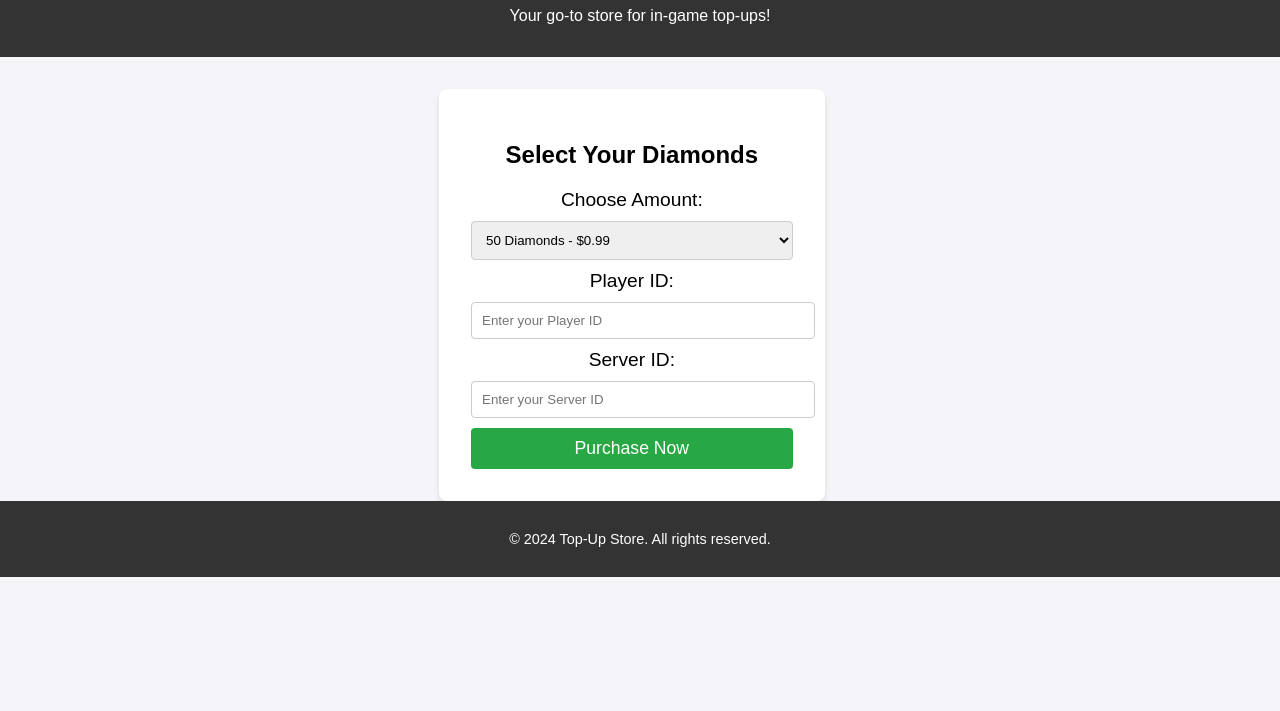
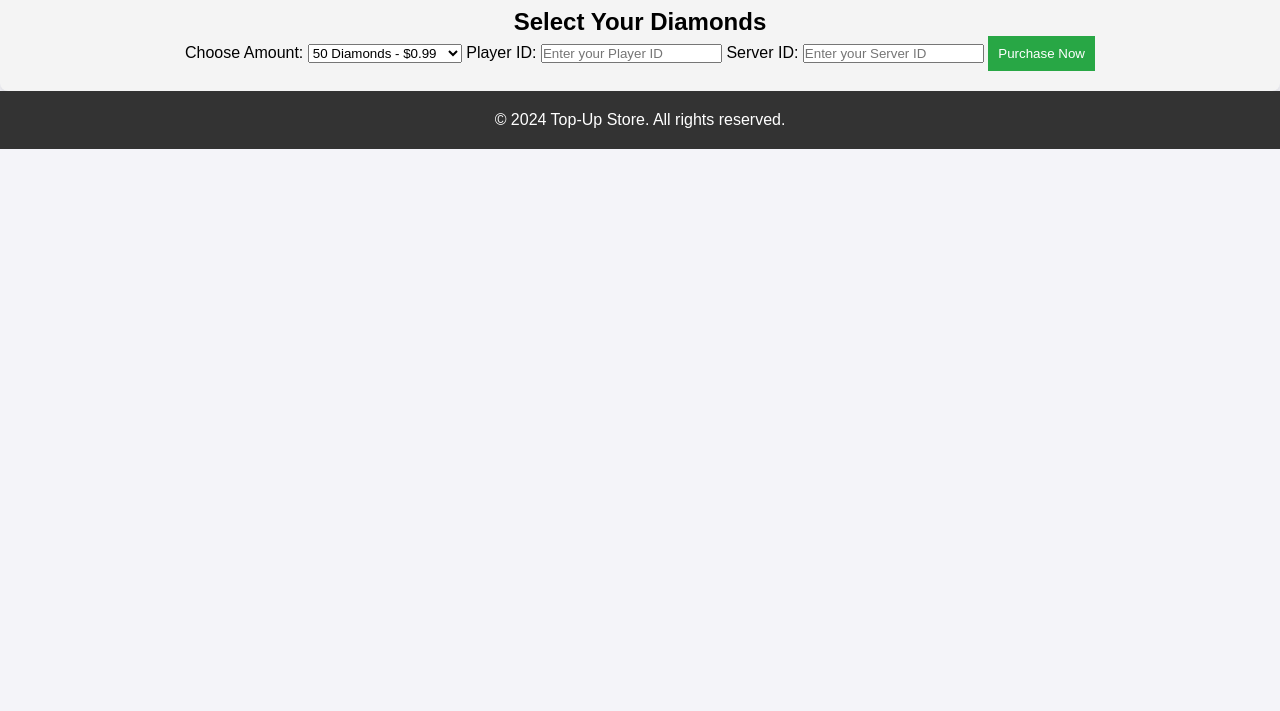
Before and after one commit to AngkorNironStore/AngkorNiron-Store-com, a plain HTML site: page index.html in a window 1280 px wide. Shown: the part 89-800 px from the top of the page. Drawn offline with Linux system fonts and the light colour scheme.

Commit message:
style.css

```diff
--- a/style.css
+++ b/style.css
@@ -1,65 +1,87 @@
-/* General body styles */
+/* General reset */
+* {
+    margin: 0;
+    padding: 0;
+    box-sizing: border-box;
+}
+
 body {
     font-family: Arial, sans-serif;
     background-color: #f4f4f9;
+}
+
+header {
     display: flex;
-    flex-direction: column;
+    justify-content: space-between;
     align-items: center;
+    padding: 20px;
+    background-color: #333;
+    color: white;
+}
+
+header .logo h1 {
     margin: 0;
 }
 
-/* Header and Footer styles */
-header, footer {
-    text-align: center;
-    background: #333;
-    color: #fff;
-    padding: 1rem;
-    width: 100%;
+header .navigation ul {
+    display: flex;
+    list-style: none;
 }
 
-/* Product section styling */
+header .navigation ul li {
+    margin: 0 10px;
+}
+
+header .navigation ul li a {
+    color: white;
+    text-decoration: none;
+    font-size: 16px;
+}
+
+header .country-selector select {
+    background-color: #333;
+    color: white;
+    border: none;
+    padding: 5px;
+}
+
+#hero {
+    text-align: center;
+    padding: 50px 20px;
+    background-color: #28a745;
+    color: white;
+}
+
+#products {
+    display: flex;
+    justify-content: space-around;
+    padding: 30px;
+    background-color: #fff;
+}
+
 .product {
     text-align: center;
-    margin-top: 2rem;
-    background: #fff;
-    padding: 2rem;
+    background-color: #f4f4f4;
+    padding: 20px;
     border-radius: 8px;
-    box-shadow: 0px 4px 6px rgba(0, 0, 0, 0.1);
-    width: 80%;
-    max-width: 600px;
+    box-shadow: 0 4px 6px rgba(0, 0, 0, 0.1);
 }
 
-/* Label styles */
-label {
-    display: block;
-    margin-top: 10px;
-    font-size: 1.2rem;
+.product button {
+    background-color: #28a745;
+    color: white;
+    padding: 10px;
+    border: none;
+    cursor: pointer;
 }
 
-/* Input, select, and button styles */
-input, select, button {
-    width: 100%;
-    padding: 10px;
-    margin-top: 10px;
-    border-radius: 4px;
-    border: 1px solid #ccc;
-}
-
-/* Button styling */
-button {
-    background-color: #28a745;
-    color: #fff;
-    border: none;
-    cursor: pointer;
-    font-size: 1.1rem;
-}
-
-/* Button hover effect */
-button:hover {
+.product button:hover {
     background-color: #218838;
 }
 
-/* Footer text */
-footer p {
-    font-size: 0.9rem;
+footer {
+    text-align: center;
+    padding: 20px;
+    background-color: #333;
+    color: white;
 }
```
